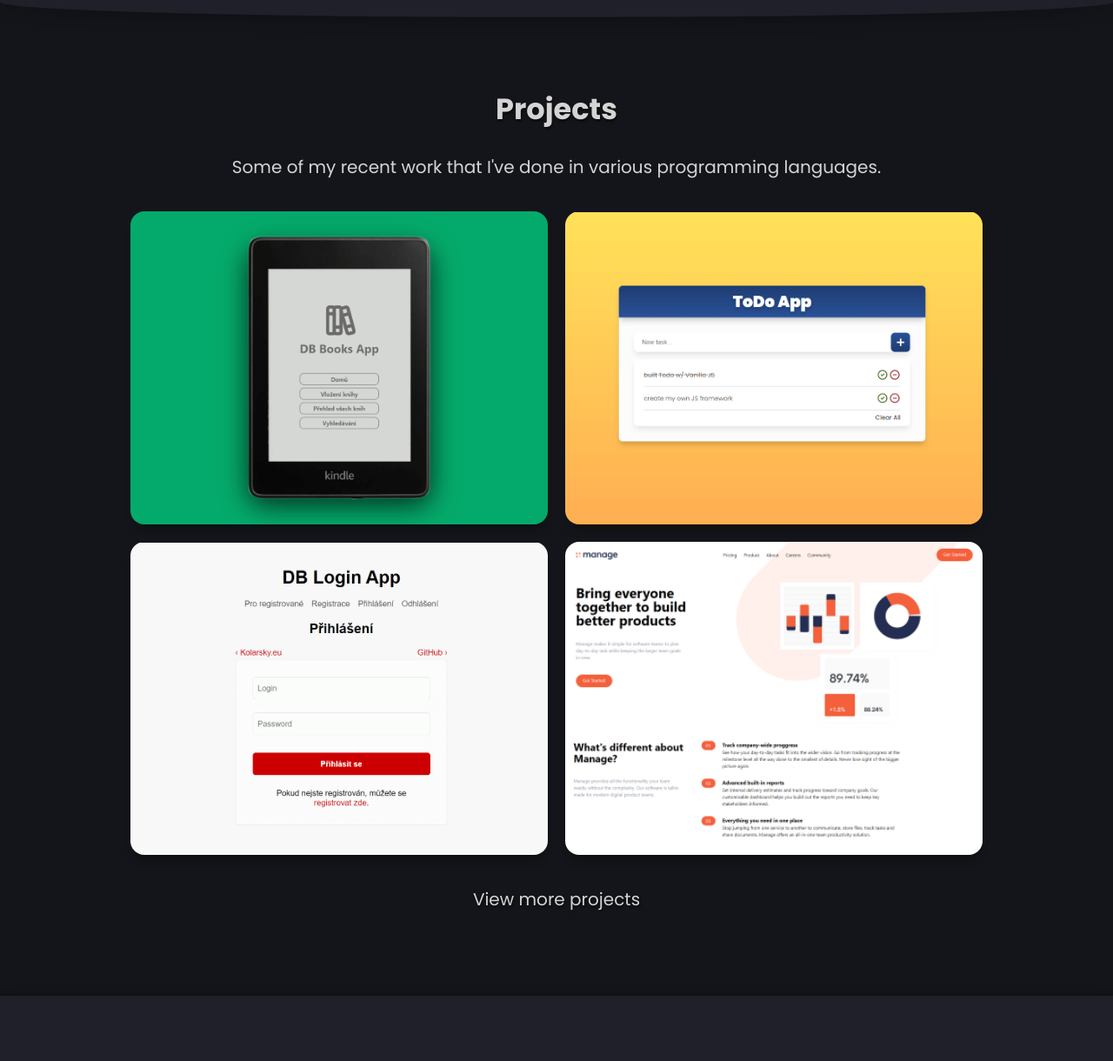
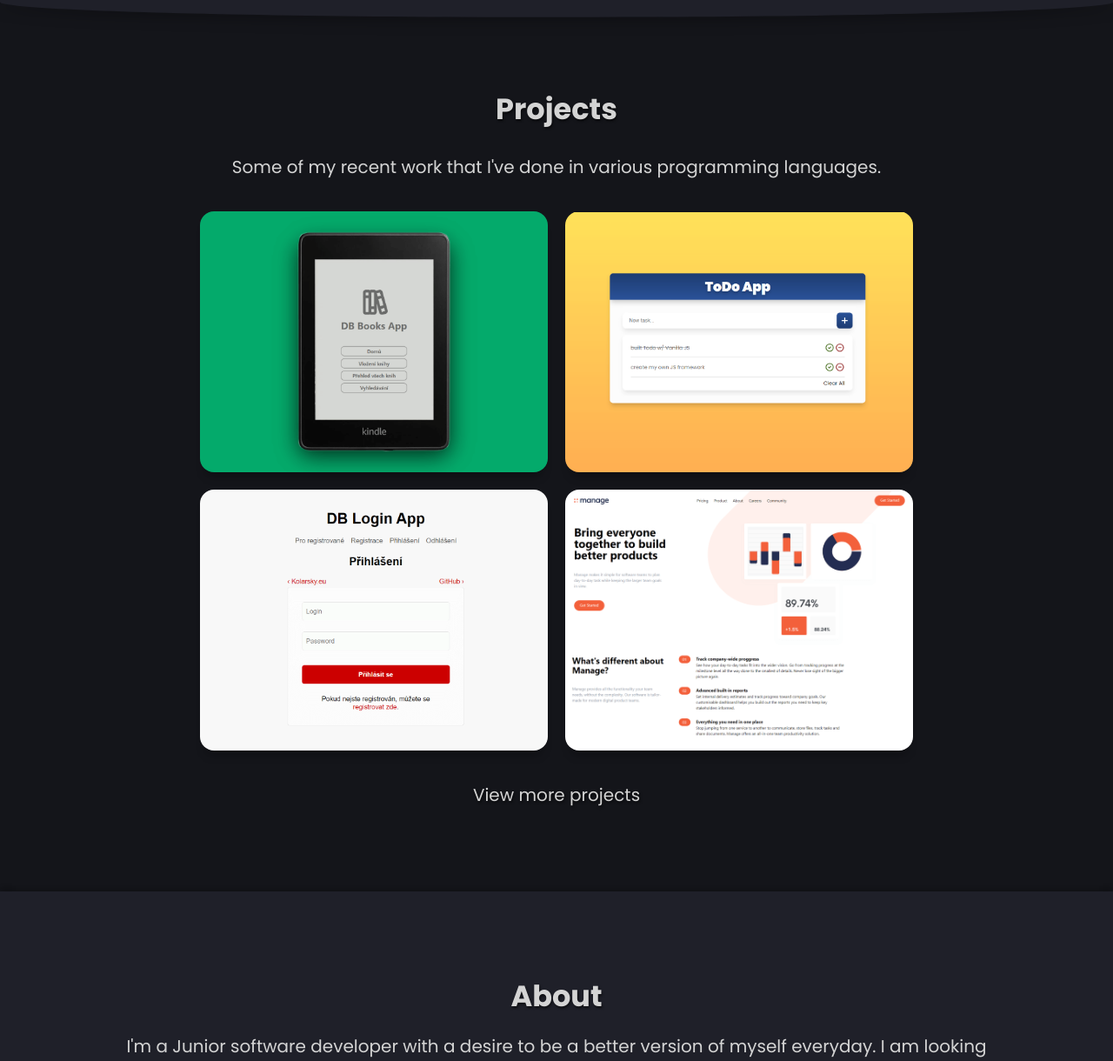
Before and after one commit to dominikkolarsky/kolarsky_v2, a PHP site: page / in a window 1280 px wide. Shown: the part 719-1939 px from the top of the page at 87% size. Run offline with PHP 8.4, Linux system fonts and the light colour scheme.

Commit message:
fix aspect ratio safari

```diff
--- a/assets/css/style1.css
+++ b/assets/css/style1.css
@@ -491,12 +491,16 @@
 #portfolio .projects .card {
   position: relative;
   display: block;
-  min-width: 300px;
-  max-width: 500px;
-  -webkit-box-flex: 1;
+
+  /* min-width: 300px;
+  max-width: 500px; */
+  width: 400px;
+  height: 300px;
+  /* -webkit-box-flex: 1;
   -ms-flex-positive: 1;
-  flex-grow: 1;
-  aspect-ratio: 4/3;
+  flex-grow: 1; */
+  /* aspect-ratio: 4/3; */
+
   margin: 10px;
   border-radius: 1rem;
   -webkit-box-shadow: 0px 11px 11px -6px rgba(0, 0, 0, 0.3);
```
